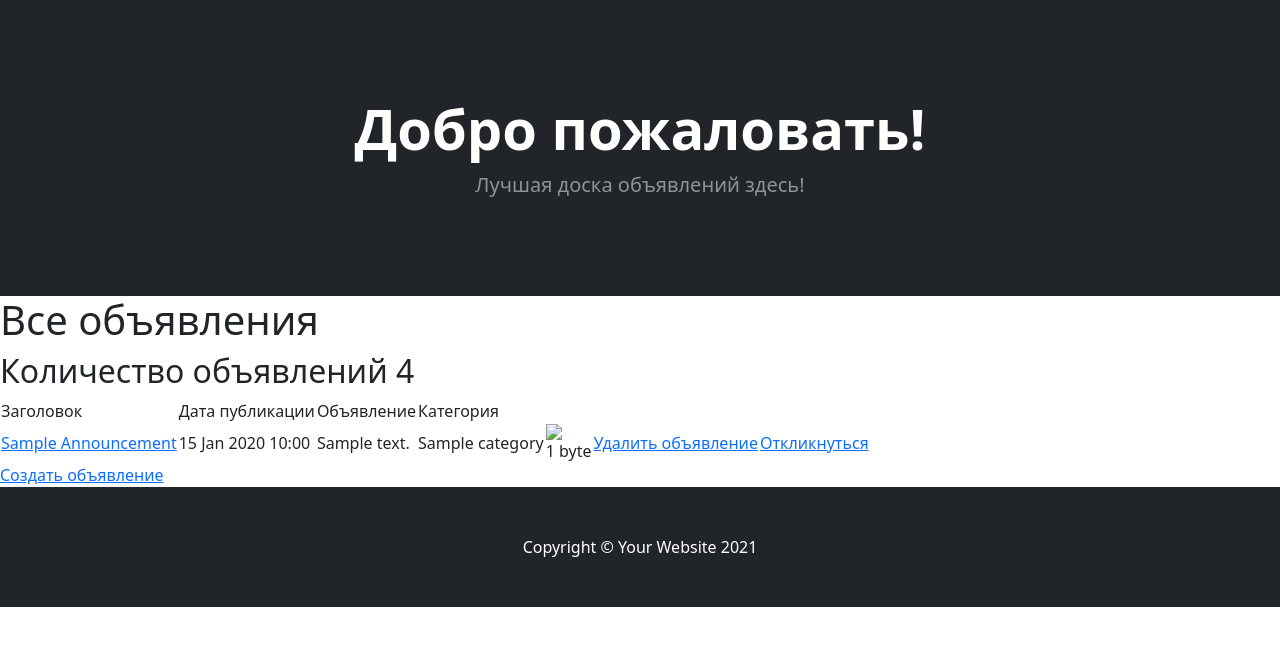
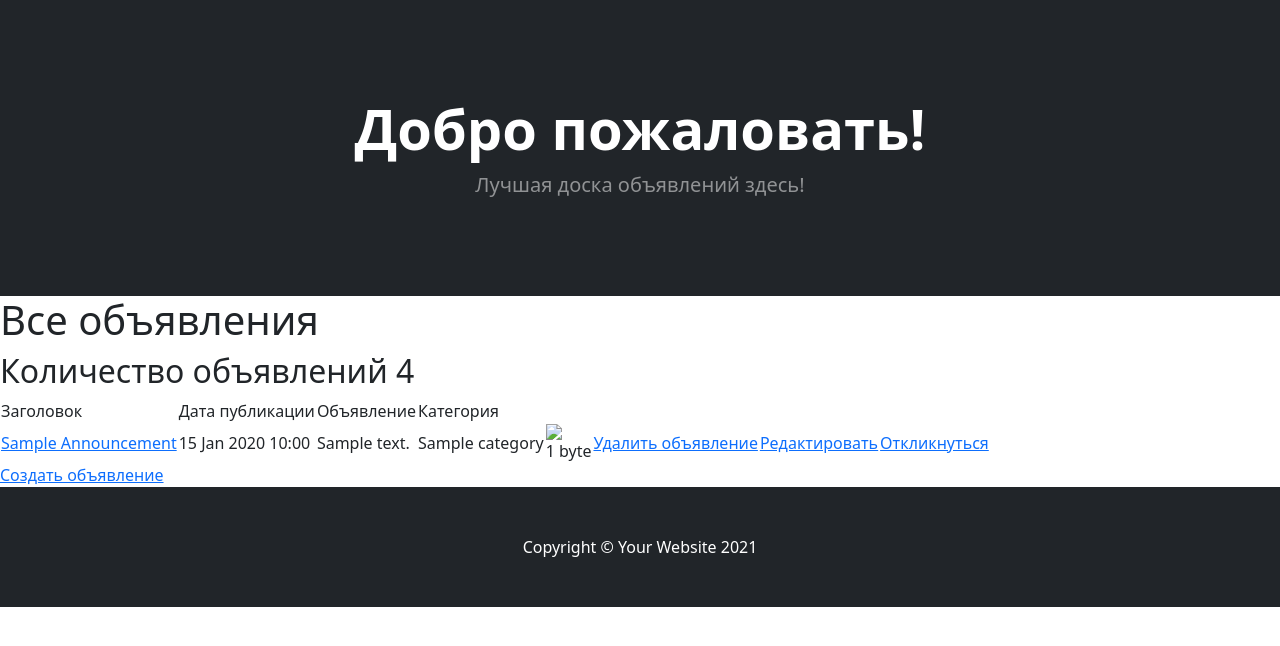
Before and after one commit to Marleono/TaskD13-Leonova, a Django app: template templates/announcements.html in a window 1280 px wide. Shown: the part 57-703 px from the top of the page. Run offline with Django 3.2, Linux system fonts and the light colour scheme; data comes from the database, SQL or seed files in the repository; tables that the repository leaves empty hold one stand-in row (values such as "Sample post"); the template is opened without the code that fills it: values that come from a table or form of the project are taken from there, most other values are stand-ins (such as "Sample title", 1, 10 or a date in 2020); parts of the project's set-up code (start-up, migrations or seed data) failed here and were passed over; some libraries are stand-ins or nearby versions.

Commit message:
Update announcements.html

```diff
--- a/templates/announcements.html
+++ b/templates/announcements.html
@@ -45,6 +45,9 @@
         </td>
         <td>
             <a href="{% url 'announcement_delete' announcement.id %}">Удалить объявление</a>
+        </td>
+        <td>
+            <a href="{% url 'announcement_create' announcement.id %}"><u>Редактировать</u></a>
         </td>
         <td>
             <a href="{% url 'response_create' announcement.id %}">Откликнуться</a>
```
